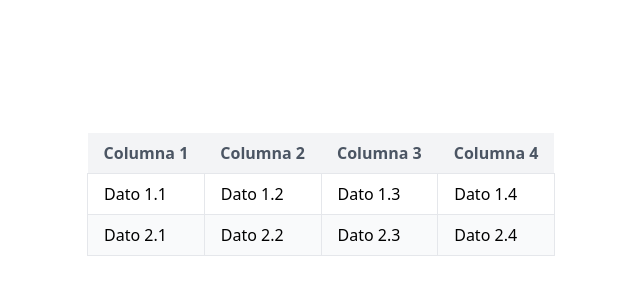
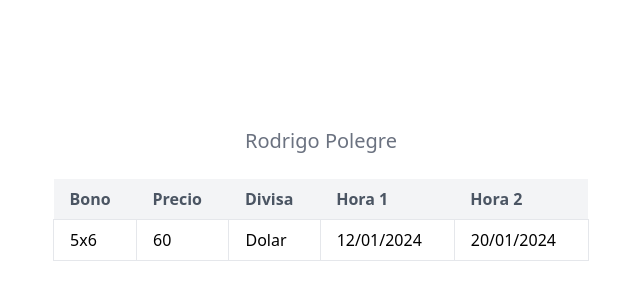
Before and after one commit to shacrom/puropadel, an Angular app: page /user-dashboard in a window 1280 px wide. Shown: the part 206-506 px from the top of the page, without its empty margins (319-959 px from the left). Built offline with nearby package versions, Linux system fonts and the light colour scheme.

Commit message:
add mocked data user dashboard

```diff
--- a/src/app/pages/admin-dashboard/admin-dashboard.component.ts
+++ b/src/app/pages/admin-dashboard/admin-dashboard.component.ts
@@ -52,6 +52,5 @@ export class AdminDashboardComponent {
   handleAddUserModal(user: User) {
     this.users.push(user);
     this.showAddUserModal = !this.showAddUserModal;
-    console.log(this.users.length);
   }
 }
--- a/src/app/pages/user-dashboard/user-dashboard.component.html
+++ b/src/app/pages/user-dashboard/user-dashboard.component.html
@@ -1,26 +1,24 @@
 <div class="flex items-center justify-center h-screen">
   <div class="overflow-x-auto">
+    <h1 class="mb-6 text-lg font-normal text-gray-500 lg:text-xl sm:px-16 xl:px-48 dark:text-gray-400">Rodrigo Polegre</h1>
+
     <table class="min-w-full table-auto">
       <thead class="bg-gray-100">
         <tr>
-          <th class="px-4 py-2 text-left text-gray-600">Columna 1</th>
-          <th class="px-4 py-2 text-left text-gray-600">Columna 2</th>
-          <th class="px-4 py-2 text-left text-gray-600">Columna 3</th>
-          <th class="px-4 py-2 text-left text-gray-600">Columna 4</th>
+          <th class="px-4 py-2 text-left text-gray-600">Bono</th>
+          <th class="px-4 py-2 text-left text-gray-600">Precio</th>
+          <th class="px-4 py-2 text-left text-gray-600">Divisa</th>
+          <th class="px-4 py-2 text-left text-gray-600">Hora 1</th>
+          <th class="px-4 py-2 text-left text-gray-600">Hora 2</th>
         </tr>
       </thead>
       <tbody>
         <tr>
-          <td class="border px-4 py-2">Dato 1.1</td>
-          <td class="border px-4 py-2">Dato 1.2</td>
-          <td class="border px-4 py-2">Dato 1.3</td>
-          <td class="border px-4 py-2">Dato 1.4</td>
-        </tr>
-        <tr class="bg-gray-50">
-          <td class="border px-4 py-2">Dato 2.1</td>
-          <td class="border px-4 py-2">Dato 2.2</td>
-          <td class="border px-4 py-2">Dato 2.3</td>
-          <td class="border px-4 py-2">Dato 2.4</td>
+          <td class="border px-4 py-2">5x6</td>
+          <td class="border px-4 py-2">60</td>
+          <td class="border px-4 py-2">Dolar</td>
+          <td class="border px-4 py-2">12/01/2024</td>
+          <td class="border px-4 py-2">20/01/2024</td>
         </tr>
       </tbody>
     </table>
```
